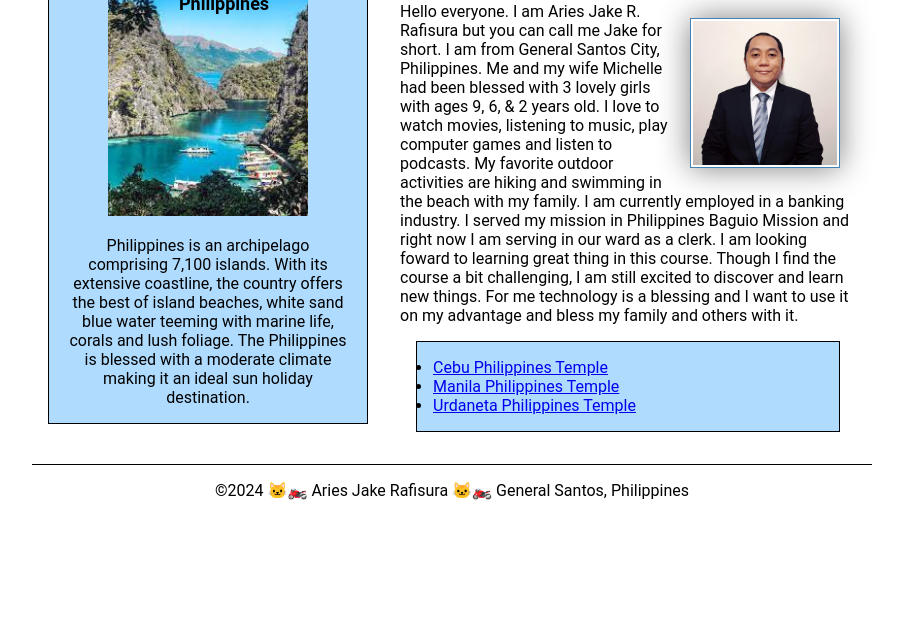
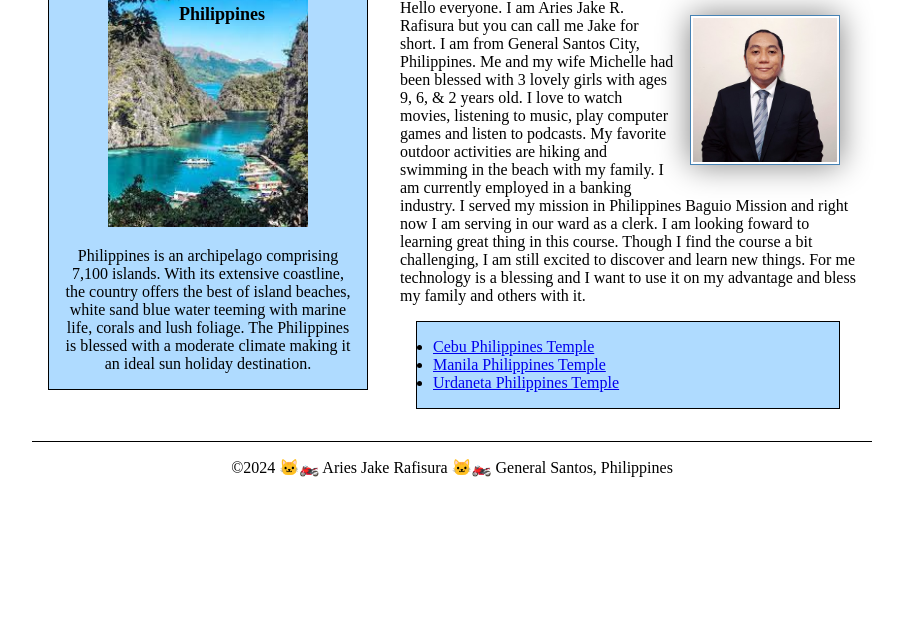
Before and after one commit to ajrafisura/wdd130, a plain HTML site: page index.html in a window 1280 px wide. Shown: the part 179-800 px from the top of the page, without its empty margins (188-1091 px from the left). Drawn offline with Linux system fonts and the light colour scheme.

Commit message:
changed fonts

```diff
--- a/styles/styles.css
+++ b/styles/styles.css
@@ -6,7 +6,6 @@
 
 body {
     font-size: 16px;
-    font-family: Roboto, Arial, sans-serif;
 }
 nav {
     background-color: steelblue;
```
